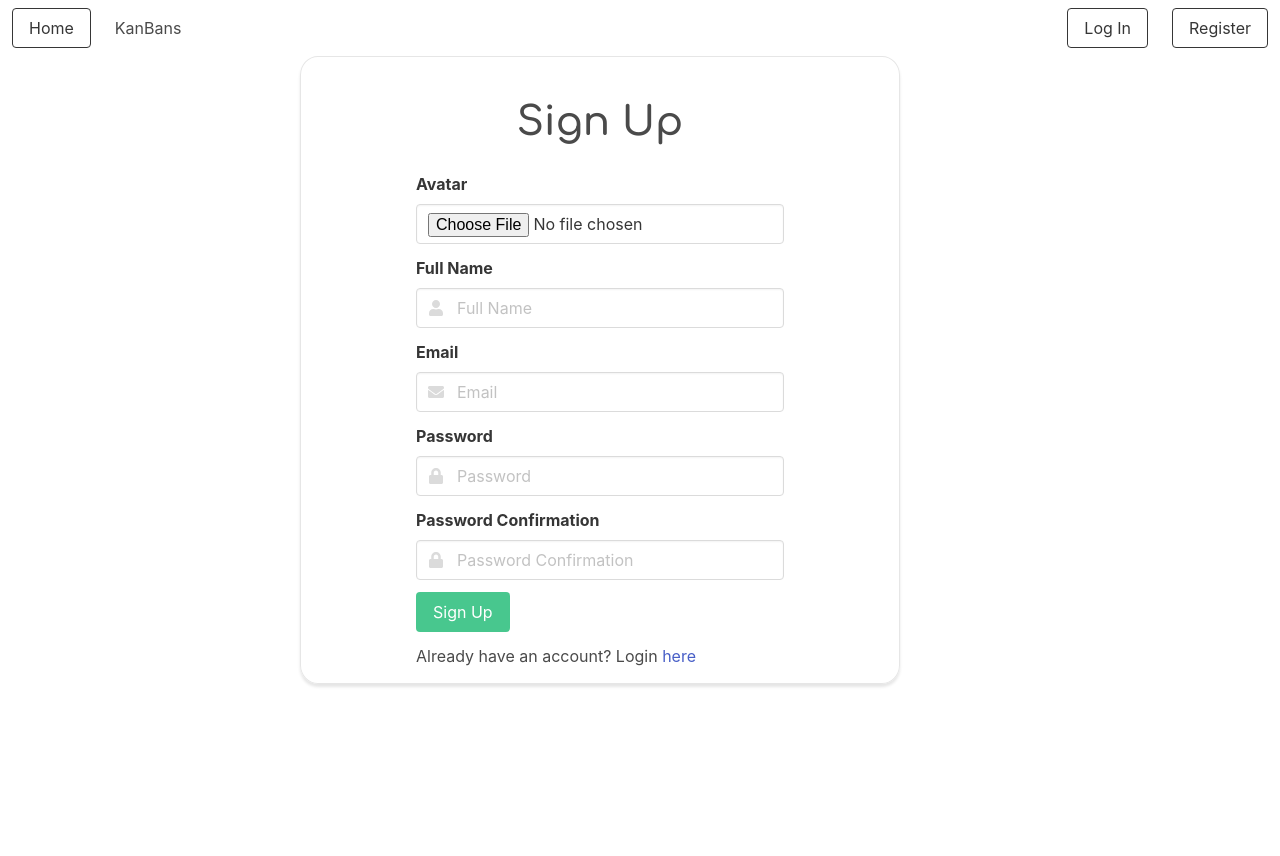
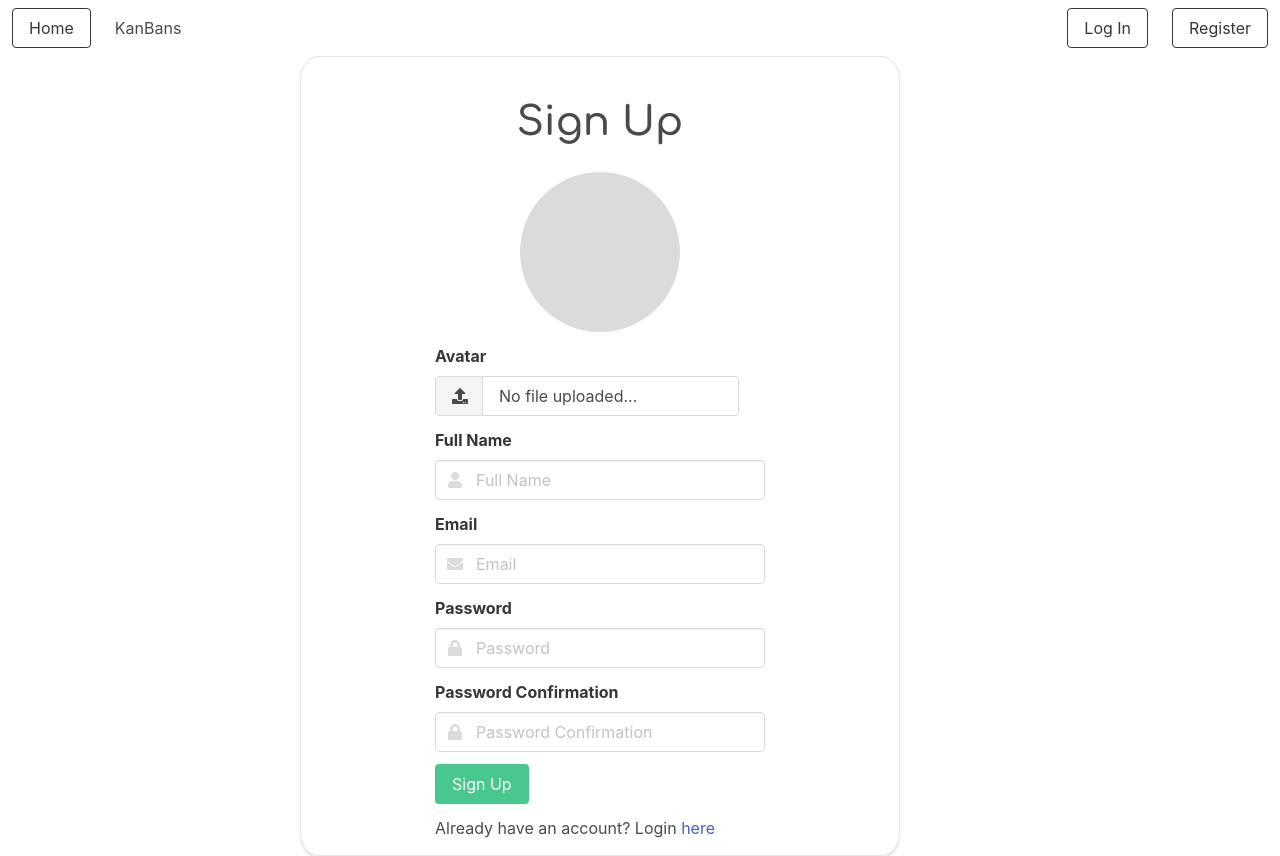
Before and after one commit to olulesi/sei-project-4, a React (Create React App) app in the folder client/: page /register in a window 1280 px wide. Before the commit the page ends 800 px from the top, so only its background shows below. Built offline with nearby package versions, Linux system fonts and the light colour scheme; no server answers.

Commit message:
register/login error handling

```diff
--- a/client/src/components/auth/Login.js
+++ b/client/src/components/auth/Login.js
@@ -1,9 +1,9 @@
 import React from 'react'
 import { useHistory, Link } from 'react-router-dom'
 
-import useForm from '../../utils/useForm'
 import { loginUser } from '../lib/api'
 import { setToken } from '../lib/auth'
+import useForm from '../../utils/useForm'
 import useErrorAnimation from '../../utils/useErrorAnimation'
 
 import { FontAwesomeIcon } from '@fortawesome/react-fontawesome'
--- a/client/src/components/auth/Register.js
+++ b/client/src/components/auth/Register.js
@@ -1,13 +1,19 @@
 import React from 'react'
 import { Link, useHistory } from 'react-router-dom'
 
+import ImageUploadField from '../common/ImageUploadField'
+import { registerUser } from '../lib/api'
 import useForm from '../../utils/useForm'
-import { registerUser } from '../lib/api'
 import unpackErrors from '../../utils/unpackErrors'
 import useErrorAnimation from '../../utils/useErrorAnimation'
 
 import { FontAwesomeIcon } from '@fortawesome/react-fontawesome'
 import { faUser, faEnvelope, faLock, faExclamationTriangle, faCheck } from '@fortawesome/free-solid-svg-icons'
+
+const initialize = string => {
+  if (!string) return
+  return string.trim().split(/ +/).map(item => item[0].toUpperCase()).join('')
+}
 
 const genericErrorMessage = 'This field may not be blank.'
 
@@ -42,26 +48,33 @@ function Register() {
   const passwordConfirmationIsValid = formdata.password === formdata.passwordConfirmation &&
     formdata.password.length >= 8 && !errors.password
 
-  console.log(errors)
-
   return (
     <>
       <section className={`register-form-container ${hasErrorAnimationClass ? 'error-animation' : ''}`}>
         <h1>Sign Up</h1>
         <div className='form-box ui form error'>
           <form onSubmit={handleSubmit}>
-            <div className='field'>
-              <label className='label'>Avatar</label>
-              <div className='control'>
-                <input
-                  onChange={handleChange}
-                  type='file'
-                  className='input'
-                  name='avatar'
-                  value={formdata.avatar}
-                />
+            <div className='field avatar-field'>
+              <div className='avatar-container'>
+                {formdata.avatar ?
+                  <img src={formdata.avatar} className='avatar' />
+                  :
+                  <p className='initials'>
+                    {initialize(formdata.fullName)}
+                  </p>
+                }
               </div>
             </div>
+
+            <div className='field'>
+              <ImageUploadField
+                onChange={handleChange}
+                value={formdata.avatar}
+                name='avatar'
+                labelText='Avatar'
+              />
+            </div>
+
             <div className='field'>
               <label className='label'>Full Name</label>
               <div className='control has-icons-left has-icons-right'>
--- /dev/null
+++ b/client/src/components/common/ImageUploadField.js
@@ -0,0 +1,56 @@
+/* eslint-disable no-unused-vars */
+/* eslint-disable no-undef */
+import React from 'react'
+import axios from 'axios'
+
+import { FontAwesomeIcon } from '@fortawesome/react-fontawesome'
+import { faUpload } from '@fortawesome/free-solid-svg-icons'
+
+const uploadUrl = process.env.REACT_APP_CLOUDINARY_URL
+const uploadPreset = process.env.REACT_APP_CLOUDINARY_UPLOAD_PRESET
+
+function ImageUploadField({ onChange, value, name, labelText = 'Upload Image' }) {
+
+  const [uploadFieldFile, setUploadFieldFile] = React.useState(null)
+
+  const handleUpload = async event => {
+    const data = new FormData()
+    data.append('file', event.target.files[0])
+    data.append('upload_preset', uploadPreset)
+    const res = await axios.post(uploadUrl, data)
+    onChange({ target: { name, value: res.data.url } })
+    setUploadFieldFile(event.target.files[0])
+  }
+
+  return (
+    <>
+      <label className='label'>{labelText}</label>
+      <div className='file has-name'>
+        <label className='file-label' style={{ width: '100%' }}>
+          <input
+            type='file'
+            onChange={handleUpload}
+            className='file-input'
+            name={name}
+          />
+          <span className='file-cta' style={{ paddingRight: '6px' }}>
+            <span className='file-icon'>
+              <FontAwesomeIcon icon={faUpload} />
+            </span>
+          </span>
+          {uploadFieldFile ?
+            <span className='file-name' style={{ width: '100%' }}>
+              {uploadFieldFile.name}
+            </span>
+            :
+            <span className='file-name' style={{ width: '100%' }}>
+              No file uploaded...
+            </span>
+          }
+        </label>
+      </div>
+    </>
+  )
+}
+
+export default ImageUploadField
--- a/client/src/styles/_registerLogin.scss
+++ b/client/src/styles/_registerLogin.scss
@@ -12,7 +12,6 @@
     font-size: 50px;
     font-family: 'Comfortaa', cursive;
     margin-bottom: 40px;
-
   }
   height: 500px;
   width: 450px;
@@ -55,6 +54,28 @@ border: 1px solid #e6e6e6;
   }
 }
 
+.avatar-field {
+  display: flex;
+  justify-content: center;
+  .avatar-container {
+    height: 160px;
+    width: 160px;
+    border-radius: 50%;
+    background-color: $grey-lighter;
+    overflow: hidden;
+    display: flex;
+    justify-content: center;
+    align-items: center;
+    img.avatar {
+      width: 100%;
+      height: auto;
+    }
+    p.initials {
+      font-size: 40px;
+    }
+  }
+}
+
 .error-animation {
   animation: shake 0.82s cubic-bezier(.36,.07,.19,.97) both;
   transform: translate3d(0, 0, 0);
```
Also changed, not shown: 1 other file (tests, documents, lock files or other folders).
